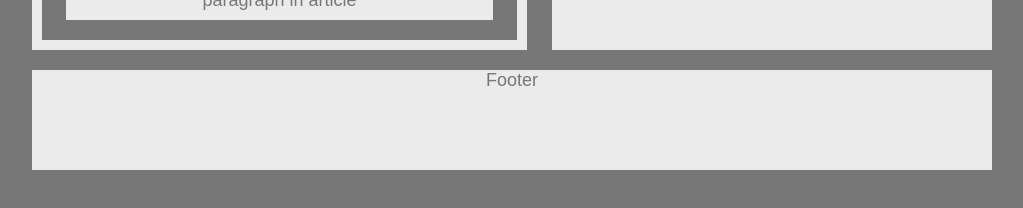
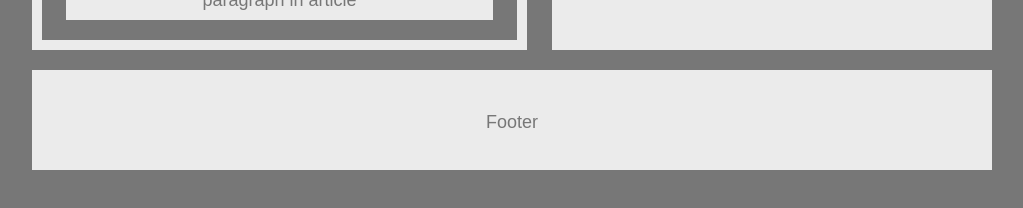
Before and after one commit to christytreviranus/HW-Wireframe, a plain HTML site: page index.html in a window 1280 px wide. Shown: the part 432-640 px from the top of the page, without its empty margins (128-1151 px from the left). Drawn offline with Linux system fonts and the light colour scheme.

Commit message:
CSS updates, HTML removed footer div

```diff
--- a/index.html
+++ b/index.html
@@ -44,11 +44,9 @@
 
 
     <!-- Footer -->
-    <div class="footer">
         <footer>
-            Footer
+            <p>Footer</p>
         </footer>
-    </div>
 
 </body>
 
--- a/style.css
+++ b/style.css
@@ -42,12 +42,13 @@ nav {
     height: 200px;
 }
 
-.footer {
+footer {
     background: #ebebeb;
     text-align: center;
-    height: 100px;
+    height: 80px;
     width: 960px;
     margin-top: 20px;
+    padding-top: 20px;
 }
 
 .container {
```
